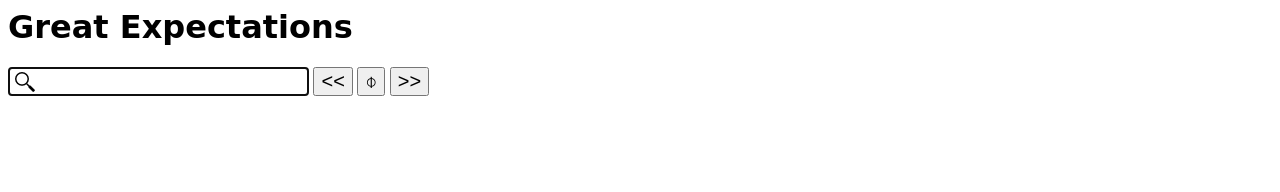
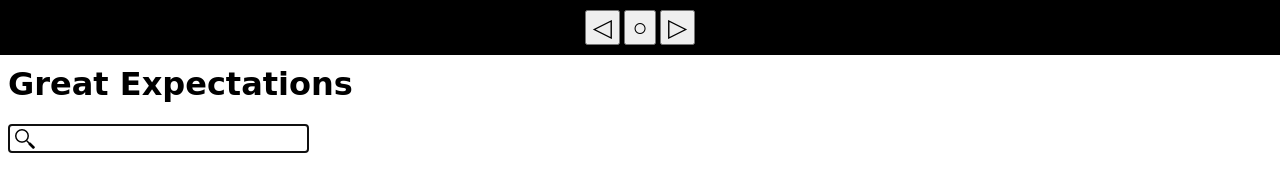
Before and after one commit to silmawien/great-expectations, a plain HTML site: page static/index.html in a window 1280 px wide. Drawn offline with nearby package versions, Linux system fonts and the light colour scheme; a web font is replaced by a local one.

Commit message:
Moved controls to header.

```diff
--- a/static/index.html
+++ b/static/index.html
@@ -7,15 +7,19 @@
         <meta name="viewport" content="width=device-width, height=device-height, user-scalable=no, initial-scale=1, maximum-scale=1">
     </head>
     <body>
-        <h1>Great Expectations</h1>
-        <input type="text" id="q" autocomplete="off" autofocus />
-        <input type="button" value="&lt;&lt;" id="prev" />
-        <input type="button" value="&#x233D;" id="s" />
-        <input type="button" value="&gt;&gt;" id="next" />
-        <p id="stats"></p>
-        <div id="hits">
+        <div id="controls">
+            <input class="control" type="button" value="&#x25C1;" id="prev" />
+            <input class="control" type="button" value="&#x25CB;" id="s" />
+            <input class="control" type="button" value="&#x25B7;" id="next" />
         </div>
-        <!--<pre id="pre">Result</pre>-->
+        <div id="content">
+            <h1>Great Expectations</h1>
+            <input type="text" id="q" autocomplete="off" autofocus />
+            <p id="stats"></p>
+            <div id="hits">
+            </div>
+            <!--<pre id="pre">Result</pre>-->
+        </div>
     </body>
     <script type="text/javascript" src="ge.js"></script>
 </html>
--- a/static/style.css
+++ b/static/style.css
@@ -13,15 +13,32 @@
 h1 {
 }
 
+#content {
+    margin-top: 65px;
+}
+
+#controls {
+    position: fixed;
+    top: 0px;
+    padding-top: 10px;
+    padding-bottom: 10px;
+    left: 0;
+    right: 0;
+    background-color: black;
+    text-align: center;
+}
+
 .category {
     background-color: #d0e0f0;
 }
 
-input {
+input.control {
+    font-size: 25px;
+}
+
+input[type="text"] {
     font-size: 20px;
     margin: auto;
-}
-input[type="text"] {
     padding-left: 30px;
     background-image: url('/static/search.png');
     background-position: 5px center;
```
